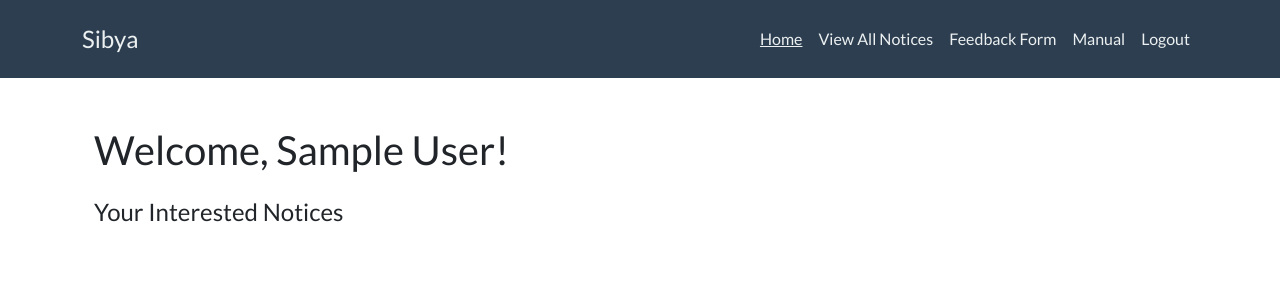
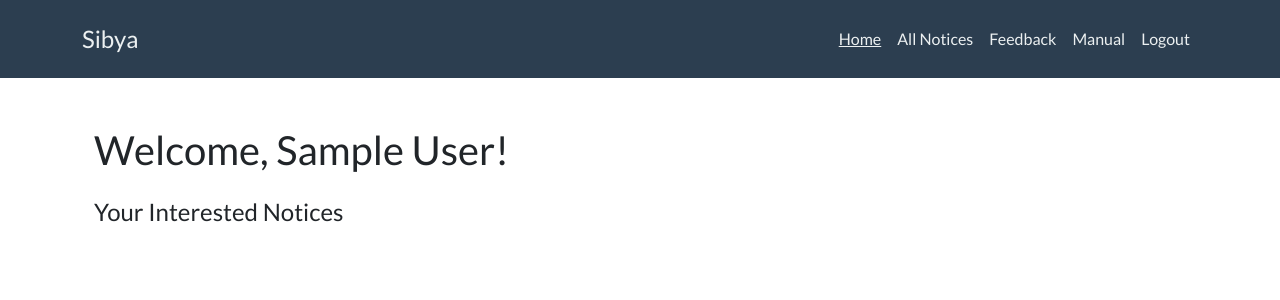
Before and after one commit to DiotheWind/Sibya, a Django app: page / in a window 1280 px wide. Shown: the top 300 px of the page. Run offline with Django 5.2, Linux system fonts and the light colour scheme; the visitor is signed in with stand-in values (Sample User, id 1); data that the repository does not hold is empty; some libraries are stand-ins or nearby versions.

Commit message:
Header adjustment

```diff
--- a/sibya/templates/base_layout/base.html
+++ b/sibya/templates/base_layout/base.html
@@ -47,24 +47,24 @@
                         <a class="nav-link text-light {% if request.path == '/' %}text-decoration-underline{% endif %} py-2"
                            href="{% url 'index' %}">Home</a>
                     </li>
+                    <li class="nav-item">
+                        <a class="nav-link text-light {% if 'notices' in request.path %}text-decoration-underline{% endif %} py-2"
+                           href="{% url 'all_notices' %}">All Notices</a>
+                    </li>
+                    <li class="nav-item">
+                        <a class="nav-link text-light {% if 'feedback' in request.path %}text-decoration-underline{% endif %} py-2"
+                           href="{% url 'feedback' %}">Feedback</a>
+                    </li>
+                    <li class="nav-item">
+                        <a class="nav-link text-light {% if 'manual' in request.path %}text-decoration-underline{% endif %} py-2"
+                           href="{% url 'manual' %}" target="_blank">Manual</a>
+                    </li>
                     {% if user.is_president %}
                     <li class="nav-item">
                         <a class="nav-link text-light {% if 'notice_dashboard' in request.path %}text-decoration-underline{% endif %} py-2"
                            href="{% url 'notice_dashboard' %}">Notice Dashboard</a>
                     </li>
                     {% endif %}
-                    <li class="nav-item">
-                        <a class="nav-link text-light {% if 'notices' in request.path %}text-decoration-underline{% endif %} py-2"
-                           href="{% url 'all_notices' %}">View All Notices</a>
-                    </li>
-                    <li class="nav-item">
-                        <a class="nav-link text-light {% if 'feedback' in request.path %}text-decoration-underline{% endif %} py-2"
-                           href="{% url 'feedback' %}">Feedback Form</a>
-                    </li>
-                    <li class="nav-item">
-                        <a class="nav-link text-light {% if 'manual' in request.path %}text-decoration-underline{% endif %} py-2"
-                           href="{% url 'manual' %}" target="_blank">Manual</a>
-                    </li>
                     <li class="nav-item">
                         <a class="nav-link text-light {% if 'logout' in request.path %}text-decoration-underline{% endif %} py-2"
                            href="{% url 'logout' %}">Logout</a>
```
